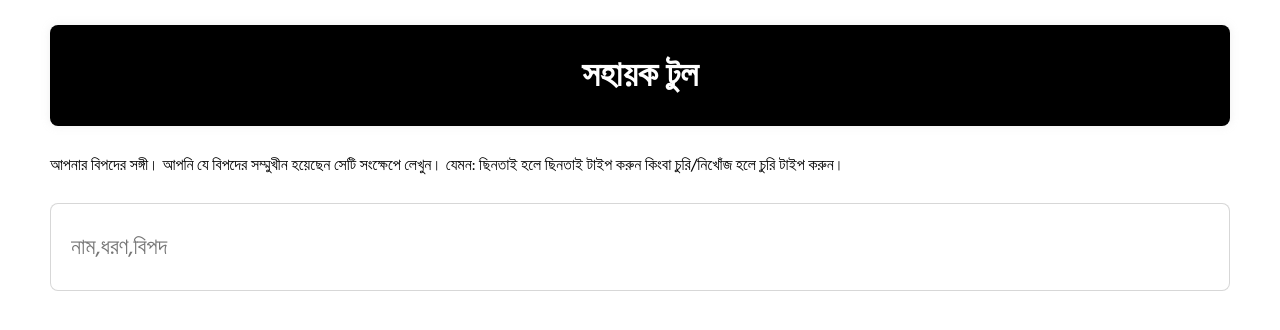
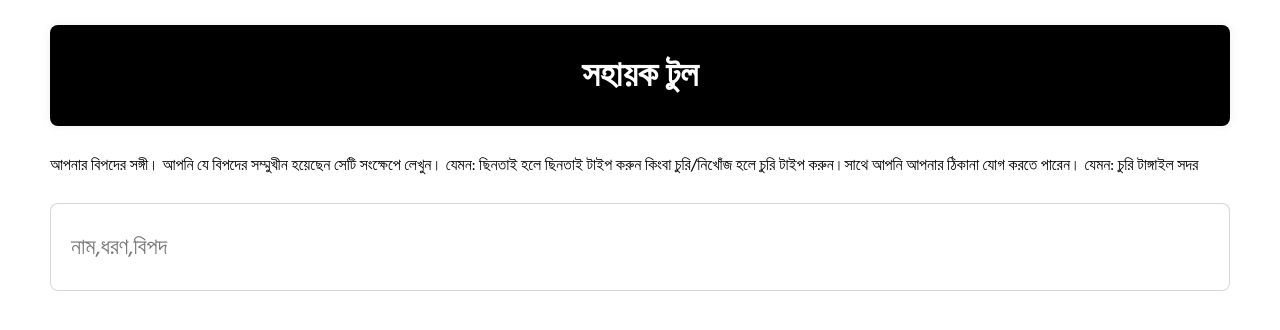
Before and after one commit to devolopersamir/sohayok, a plain HTML site: page index.html in a window 1280 px wide. Drawn offline with Linux system fonts and the light colour scheme; no server answers.

Commit message:
Update index.html

```diff
--- a/index.html
+++ b/index.html
@@ -10,7 +10,7 @@
     <div class="heading">
         <h1>সহায়ক টুল</h1>
         <br>
-        <p>আপনার বিপদের সঙ্গী। আপনি যে বিপদের সম্মুখীন হয়েছেন সেটি সংক্ষেপে লেখুন। যেমন: ছিনতাই হলে ছিনতাই টাইপ করুন কিংবা চুরি/নিখোঁজ হলে চুরি টাইপ করুন। </p>
+        <p>আপনার বিপদের সঙ্গী। আপনি যে বিপদের সম্মুখীন হয়েছেন সেটি সংক্ষেপে লেখুন। যেমন: ছিনতাই হলে ছিনতাই টাইপ করুন কিংবা চুরি/নিখোঁজ হলে চুরি টাইপ করুন।সাথে আপনি আপনার ঠিকানা যোগ করতে পারেন। যেমন: চুরি টাঙ্গাইল সদর</p>
     </div>
     <div class="search-container" data-search-container>
             <input type="search" placeholder="নাম,ধরণ,বিপদ" spellcheck="false" id="input" data-search>
```
